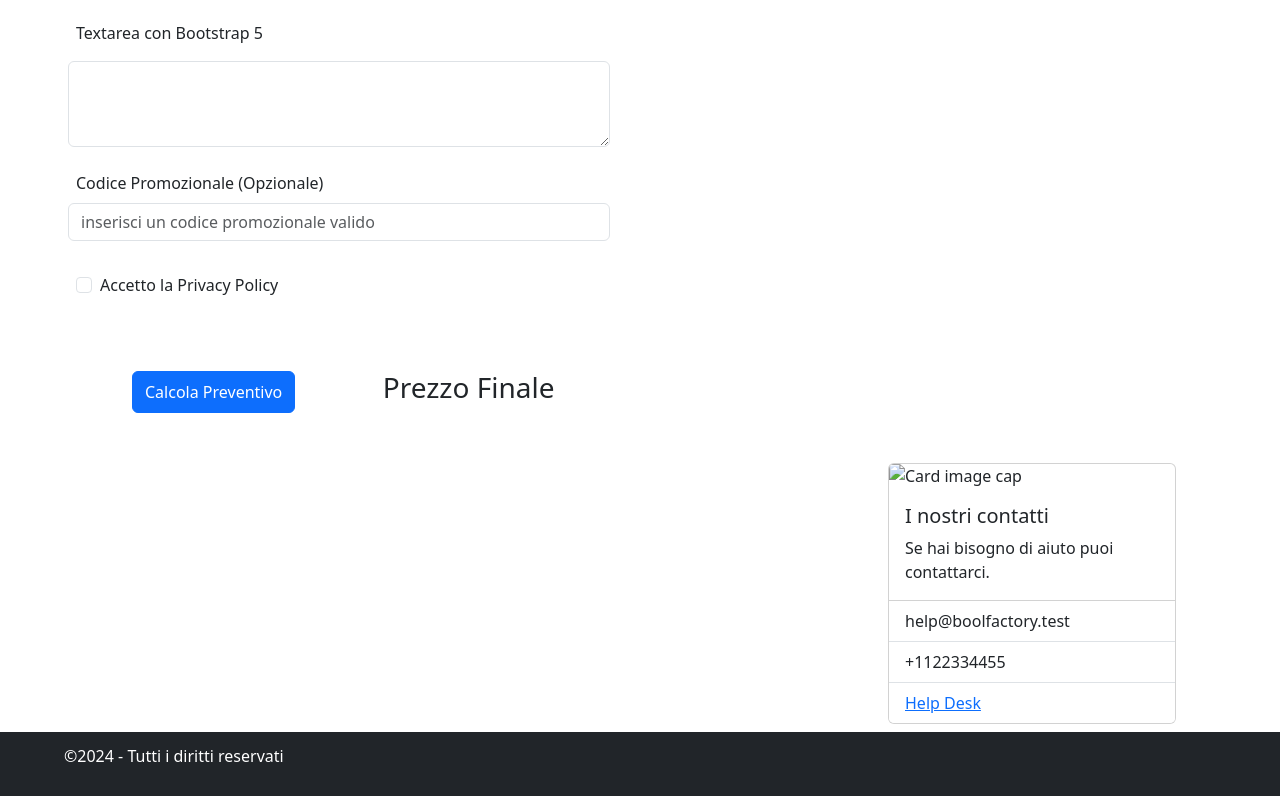
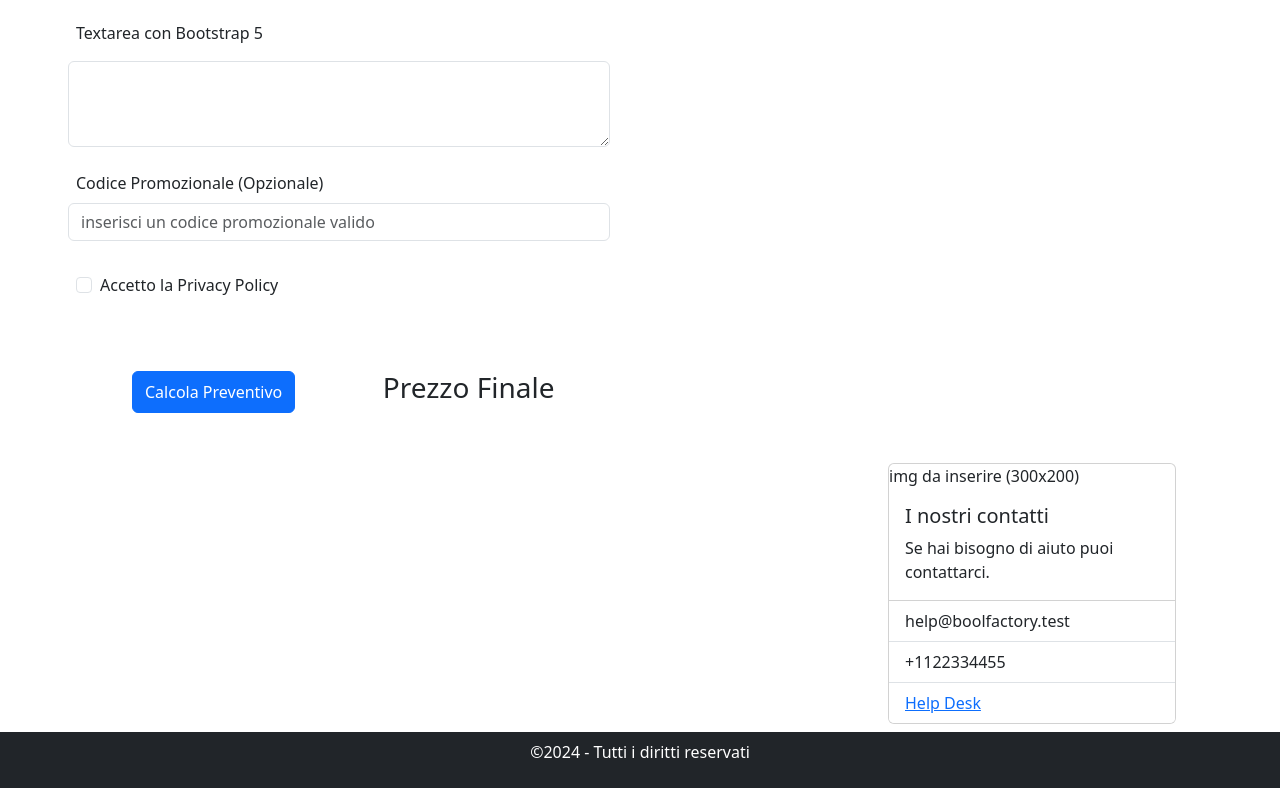
Before and after one commit to alessandroschiano98/bootstrap-preventivo, a plain HTML site: page index.html in a window 1280 px wide. Shown: the part 577-1373 px from the top of the page. Drawn offline with nearby package versions, Linux system fonts and the light colour scheme.

Commit message:
FIXATO (testo all'interno del footer)

```diff
--- a/index.html
+++ b/index.html
@@ -99,7 +99,7 @@
 
                         <div class="col-md-12 d-flex align-items-center justify-content-end">
                             <div class="card" style="width: 18rem;">
-                                <img class="card-img-top" src="..." alt="Card image cap">
+                                img da inserire (300x200)
                                 <div class="card-body">
                                     <h5 class="card-title">I nostri contatti</h5>
                                     <p class="card-text">Se hai bisogno di aiuto puoi contattarci.</p>
@@ -122,10 +122,9 @@
     <!-- FOOTER BAR -->
 
     <footer>
-
         <nav class="navbar bg-dark">
-            <div class="container-fluid ">
-                <p class="title text-white p-1 mx-5 d-flex text align-center ">©2024 - Tutti i diritti reservati</p>
+            <div class="container-fluid d-flex justify-content-center align-items-center">
+                <p class="footerText text-white ">©2024 - Tutti i diritti reservati</p>
             </div>
         </nav>
     </footer>
```
Also changed, not shown: css/style.css (line endings or trailing spaces).
